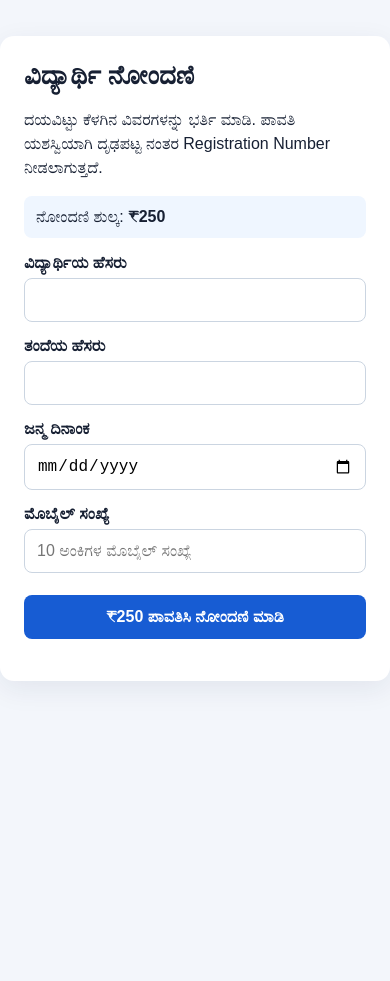
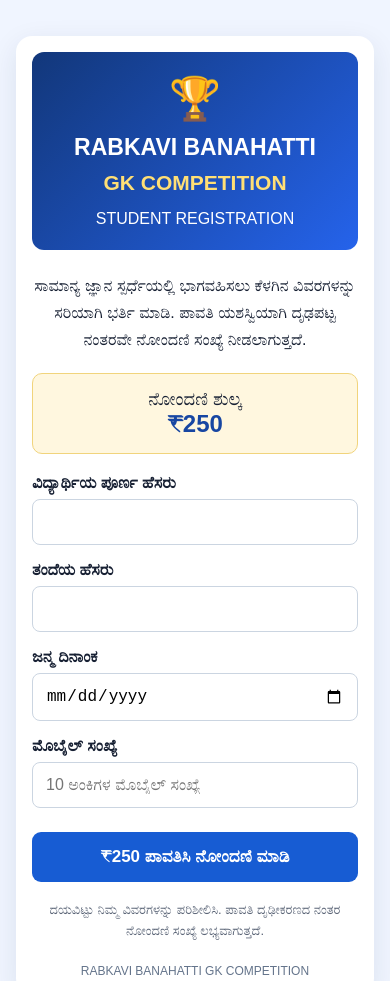
Before and after one commit to deepashindri-netizen/student-registration, a website: page public/index.html in a window 390 px wide. Shown: the top 981 px of the page. Before the commit the page ends 844 px from the top, so only its background shows below. Drawn offline with Linux system fonts and the light colour scheme.

Commit message:
Update index.html

```diff
--- a/public/index.html
+++ b/public/index.html
@@ -5,10 +5,9 @@
   <meta charset="utf-8">
   <meta name="viewport" content="width=device-width, initial-scale=1">
 
-  <title>Student Registration</title>
+  <title>RABKAVI BANAHATTI GK COMPETITION</title>
 
   <script src="https://checkout.razorpay.com/v1/checkout.js"></script>
-<script src="app.js"></script>
 
   <style>
     * {
@@ -17,52 +16,103 @@
 
     body {
       margin: 0;
+      padding: 16px;
       font-family: Arial, sans-serif;
-      background: #f3f6fb;
+      background: #f0f5ff;
       color: #172033;
     }
 
     main {
       max-width: 560px;
-      margin: 36px auto;
+      margin: 20px auto;
       padding: 24px;
       background: white;
-      border-radius: 14px;
-      box-shadow: 0 8px 28px #15294b14;
+      border-radius: 16px;
+      box-shadow: 0 8px 28px #15294b18;
+    }
+
+    .header {
+      text-align: center;
+      padding: 22px 12px;
+      margin-bottom: 22px;
+      background: linear-gradient(135deg, #12377a, #2563eb);
+      border-radius: 12px;
+      color: white;
+    }
+
+    .trophy {
+      font-size: 42px;
+      margin-bottom: 8px;
     }
 
     h1 {
-      margin-top: 0;
-      font-size: 26px;
+      margin: 0;
+      font-size: 27px;
+      line-height: 1.4;
+      overflow-wrap: anywhere;
     }
 
-    p {
-      line-height: 1.5;
+    h1 span {
+      display: block;
+      color: #ffdf75;
+      font-size: 24px;
+      margin-top: 5px;
+    }
+
+    .subtitle {
+      margin: 12px 0 0;
+      font-size: 16px;
+    }
+
+    .instructions {
+      line-height: 1.7;
+      text-align: center;
+    }
+
+    .fee {
+      background: #fff7df;
+      border: 1px solid #f1d47c;
+      padding: 15px;
+      border-radius: 10px;
+      text-align: center;
+      margin: 20px 0;
+      font-size: 18px;
+    }
+
+    .fee strong {
+      color: #1746a2;
+      font-size: 24px;
     }
 
     label {
       display: block;
-      margin: 15px 0 6px;
-      font-weight: 600;
+      margin: 16px 0 7px;
+      font-weight: 700;
     }
 
     input {
       width: 100%;
-      padding: 12px;
+      padding: 13px;
       border: 1px solid #cbd5e1;
       border-radius: 8px;
       font-size: 16px;
+      background: white;
+    }
+
+    input:focus {
+      outline: 2px solid #93b4ff;
+      border-color: #175cd3;
     }
 
     button {
       width: 100%;
-      margin-top: 22px;
-      padding: 13px;
+      margin-top: 24px;
+      padding: 15px;
       border: 0;
-      border-radius: 8px;
+      border-radius: 9px;
       background: #175cd3;
       color: white;
-      font-size: 16px;
+      font-size: 17px;
       font-weight: 700;
       cursor: pointer;
     }
@@ -74,7 +124,9 @@
 
     #message {
       margin-top: 18px;
+      line-height: 1.7;
       white-space: pre-wrap;
+      overflow-wrap: anywhere;
     }
 
     .success {
@@ -86,35 +138,70 @@
       color: #b42318;
     }
 
-    .fee {
-      background: #eff6ff;
-      padding: 12px;
-      border-radius: 8px;
-      margin: 16px 0;
+    .note {
+      color: #5b6577;
+      font-size: 13px;
+      text-align: center;
+      line-height: 1.6;
+      margin-top: 18px;
+    }
+
+    footer {
+      text-align: center;
+      color: #64748b;
+      font-size: 12px;
+      margin-top: 22px;
+    }
+
+    @media (max-width: 420px) {
+      main {
+        padding: 16px;
+      }
+
+      h1 {
+        font-size: 23px;
+      }
+
+      h1 span {
+        font-size: 21px;
+      }
     }
   </style>
 </head>
 
 <body>
   <main>
-    <h1>ವಿದ್ಯಾರ್ಥಿ ನೋಂದಣಿ</h1>
+    <header class="header">
+      <div class="trophy" aria-hidden="true">🏆</div>
 
-    <p>
-      ದಯವಿಟ್ಟು ಕೆಳಗಿನ ವಿವರಗಳನ್ನು ಭರ್ತಿ ಮಾಡಿ.
-      ಪಾವತಿ ಯಶಸ್ವಿಯಾಗಿ ದೃಢಪಟ್ಟ ನಂತರ Registration Number ನೀಡಲಾಗುತ್ತದೆ.
+      <h1>
+        RABKAVI BANAHATTI
+        <span>GK COMPETITION</span>
+      </h1>
+
+      <p class="subtitle">STUDENT REGISTRATION</p>
+    </header>
+
+    <p class="instructions">
+      ಸಾಮಾನ್ಯ ಜ್ಞಾನ ಸ್ಪರ್ಧೆಯಲ್ಲಿ ಭಾಗವಹಿಸಲು
+      ಕೆಳಗಿನ ವಿವರಗಳನ್ನು ಸರಿಯಾಗಿ ಭರ್ತಿ ಮಾಡಿ.
+      ಪಾವತಿ ಯಶಸ್ವಿಯಾಗಿ ದೃಢಪಟ್ಟ ನಂತರವೇ
+      ನೋಂದಣಿ ಸಂಖ್ಯೆ ನೀಡಲಾಗುತ್ತದೆ.
     </p>
 
     <div class="fee">
-      ನೋಂದಣಿ ಶುಲ್ಕ: <strong>₹250</strong>
+      ನೋಂದಣಿ ಶುಲ್ಕ<br>
+      <strong>₹250</strong>
     </div>
 
     <form id="registrationForm">
-
-      <label for="studentName">ವಿದ್ಯಾರ್ಥಿಯ ಹೆಸರು</label>
+      <label for="studentName">ವಿದ್ಯಾರ್ಥಿಯ ಪೂರ್ಣ ಹೆಸರು</label>
       <input
         id="studentName"
         name="studentName"
+        type="text"
         maxlength="120"
+        autocomplete="name"
         required
       >
 
@@ -122,6 +209,7 @@
       <input
         id="fatherName"
         name="fatherName"
+        type="text"
         maxlength="120"
         required
       >
@@ -141,6 +229,7 @@
         type="tel"
         inputmode="numeric"
         pattern="[6-9][0-9]{9}"
+        minlength="10"
         maxlength="10"
         placeholder="10 ಅಂಕಿಗಳ ಮೊಬೈಲ್ ಸಂಖ್ಯೆ"
         required
@@ -149,10 +238,18 @@
       <button id="payButton" type="submit">
         ₹250 ಪಾವತಿಸಿ ನೋಂದಣಿ ಮಾಡಿ
       </button>
-
     </form>
 
     <div id="message" role="status" aria-live="polite"></div>
+
+    <p class="note">
+      ದಯವಿಟ್ಟು ನಿಮ್ಮ ವಿವರಗಳನ್ನು ಪರಿಶೀಲಿಸಿ.
+      ಪಾವತಿ ದೃಢೀಕರಣದ ನಂತರ ನೋಂದಣಿ ಸಂಖ್ಯೆ ಲಭ್ಯವಾಗುತ್ತದೆ.
+    </p>
+
+    <footer>
+      RABKAVI BANAHATTI GK COMPETITION
+    </footer>
   </main>
 
   <script>
@@ -201,16 +298,16 @@
 
         if (!window.Razorpay) {
           throw new Error(
-            "Razorpay Checkout load ಆಗಿಲ್ಲ. Internet ಪರಿಶೀಲಿಸಿ."
+            "Razorpay Checkout ಲೋಡ್ ಆಗಿಲ್ಲ. Internet ಪರಿಶೀಲಿಸಿ."
           );
         }
 
-        const checkout = new Razorpay({
+        const checkout = new window.Razorpay({
           key: orderData.keyId,
           amount: orderData.amount,
           currency: orderData.currency,
-          name: orderData.merchantName,
-          description: "Student Registration Fee",
+          name: orderData.merchantName || "RABKAVI BANAHATTI GK COMPETITION",
+          description: "GK Competition Registration Fee",
           order_id: orderData.orderId,
 
           prefill: {
@@ -264,8 +361,8 @@
             } catch (error) {
               showMessage(
                 error.message +
-                "\nRegistration ID: " +
-                orderData.registrationId,
+                "\nದಯವಿಟ್ಟು ನಿಮ್ಮ ಪಾವತಿ ವಿವರಗಳನ್ನು ಉಳಿಸಿಕೊಳ್ಳಿ. " +
+                "ಮತ್ತೆ ಪಾವತಿಸುವ ಮೊದಲು ಸಹಾಯ ಪಡೆಯಿರಿ.",
                 "error"
               );
             } finally {
@@ -276,7 +373,7 @@
           modal: {
             ondismiss: function() {
               showMessage(
-                "Checkout ಮುಚ್ಚಲಾಗಿದೆ. ಪಾವತಿ ಮಾಡದಿದ್ದರೆ ಮತ್ತೆ ಪ್ರಯತ್ನಿಸಿ."
+                "Checkout ಮುಚ್ಚಲಾಗಿದೆ. ಪಾವತಿ ಪೂರ್ಣಗೊಳ್ಳದಿದ್ದರೆ ಮತ್ತೆ ಪ್ರಯತ್ನಿಸಿ."
               );
 
               payButton.disabled = false;
@@ -287,7 +384,12 @@
         checkout.on("payment.failed", function(response) {
           showMessage(
             "ಪಾವತಿ ವಿಫಲವಾಗಿದೆ: " +
-            (response.error.description || "ಮತ್ತೆ ಪ್ರಯತ್ನಿಸಿ."),
+            (
+              response.error &&
+              response.error.description
+                ? response.error.description
+                : "ಮತ್ತೆ ಪ್ರಯತ್ನಿಸಿ."
+            ),
             "error"
           );
 
```
